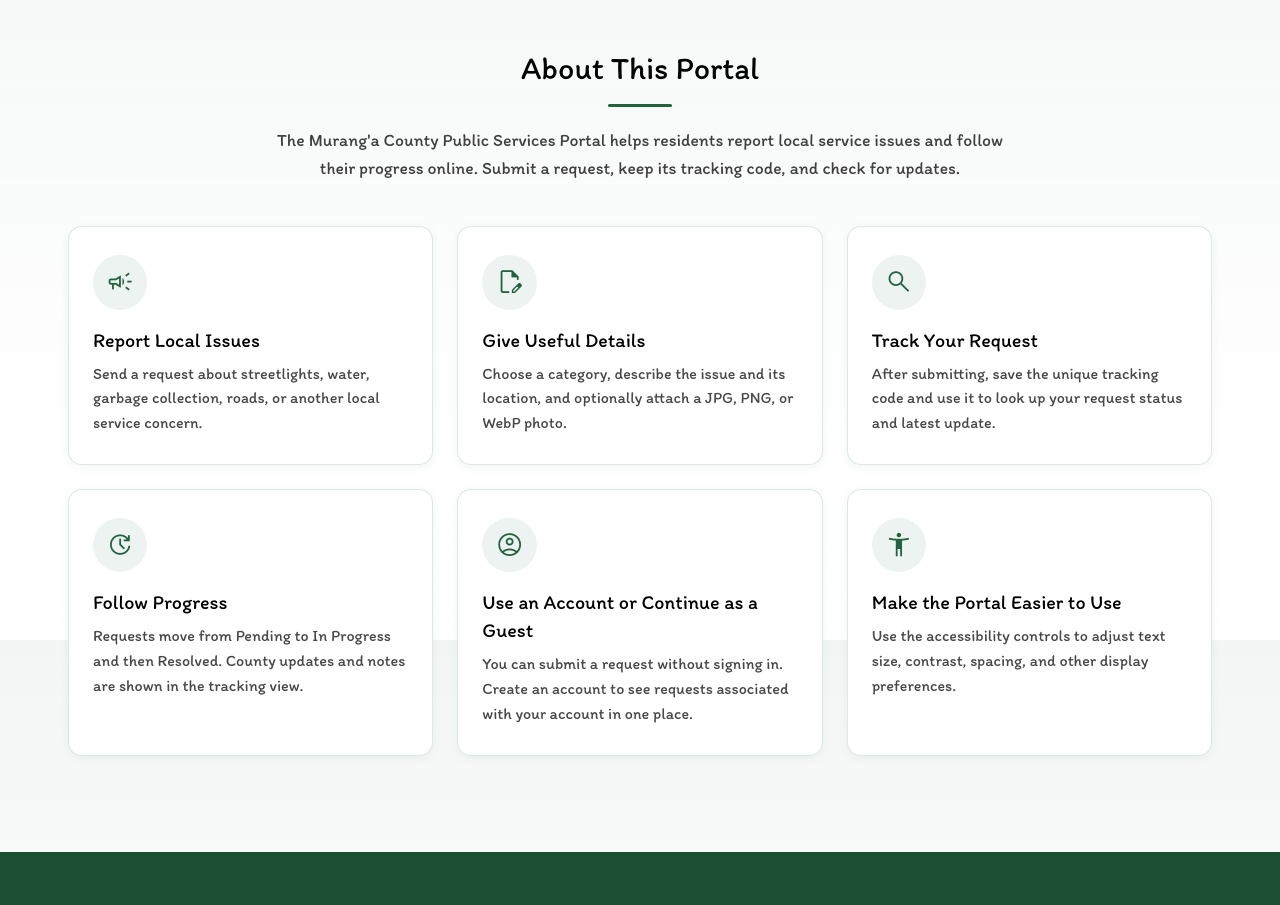
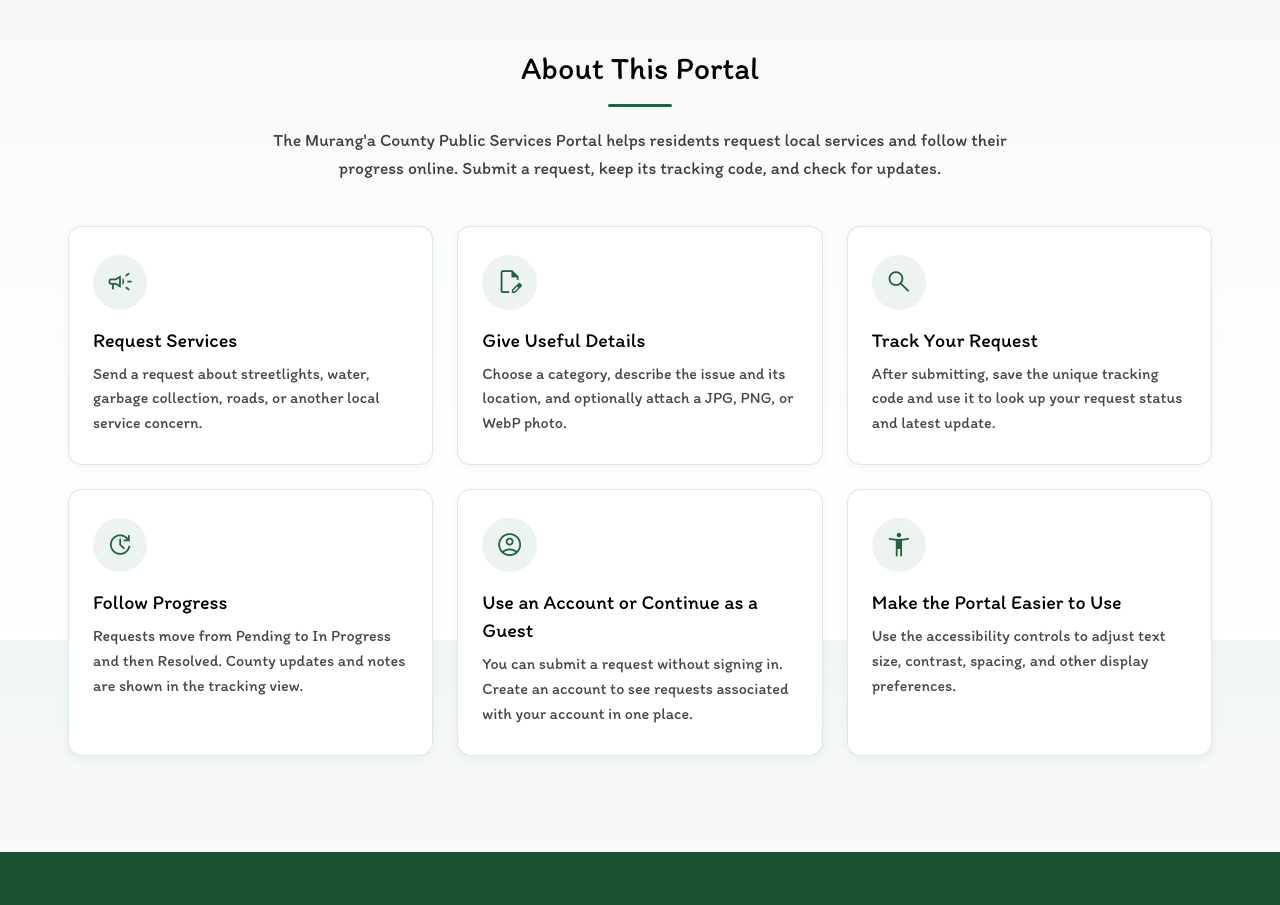
Before and after one commit to cal847/public-service-request-system, a website: page public/html/index.html in a window 1280 px wide. Shown: the part 960-1865 px from the top of the page. Drawn offline with nearby package versions, Linux system fonts and the light colour scheme; no server answers.

Commit message:
update index.html to reflect service request functionality

```diff
--- a/public/html/index.html
+++ b/public/html/index.html
@@ -206,7 +206,7 @@
     <div class="about-head">
       <h2 id="aboutTitle">About This Portal</h2>
       <p>
-        The Murang'a County Public Services Portal helps residents report local service issues and
+        The Murang'a County Public Services Portal helps residents request local services and
         follow their progress online. Submit a request, keep its tracking code, and check for updates.
       </p>
     </div>
@@ -214,7 +214,7 @@
     <div class="about-grid">
       <article class="about-card">
         <span class="about-icon"><span class="material-symbols-outlined" aria-hidden="true">campaign</span></span>
-        <h3>Report Local Issues</h3>
+        <h3>Request Services</h3>
         <p>Send a request about streetlights, water, garbage collection, roads, or another local service concern.</p>
       </article>
 
```
